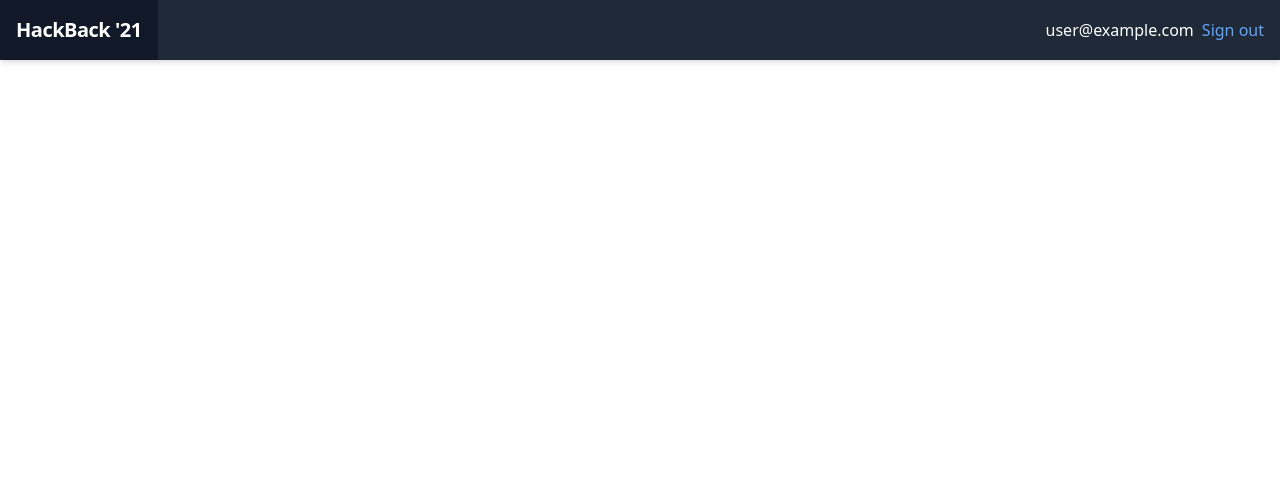
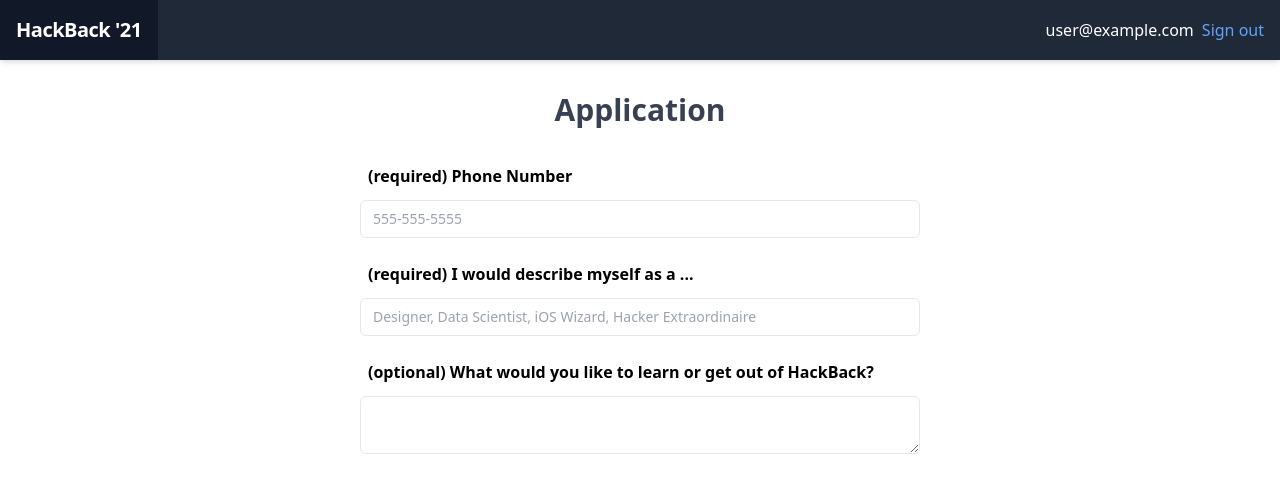
Before and after one commit to adityarathod/hackback, a Next.js app: page /application in a window 1280 px wide. Shown: the top 492 px of the page. Built offline with nearby package versions, Linux system fonts and the light colour scheme; no server answers; sample sign-in values are in the browser's storage.

Commit message:
Create TextQuestionInput component, test with sample questions in application form

```diff
--- /dev/null
+++ b/components/application-form.tsx
@@ -0,0 +1,19 @@
+import { FC } from 'react'
+import config from '../hackback.config'
+import { TextQuestion } from '../types/application'
+import { TextQuestionInput } from './question-inputs'
+
+const ApplicationForm: FC = () => {
+  const { applicationQuestions: questions } = config
+  return (
+    <div>
+      {questions
+        .filter(q => q.type === 'text')
+        .map((tq, idx) => (
+          <TextQuestionInput question={tq as TextQuestion} key={idx} />
+        ))}
+    </div>
+  )
+}
+
+export default ApplicationForm
--- /dev/null
+++ b/components/question-inputs.tsx
@@ -0,0 +1,69 @@
+import { FC, useEffect, useState } from 'react'
+import { TextQuestion } from '../types/application'
+
+interface TextQuestionInputProps {
+  question: TextQuestion
+}
+
+export const TextQuestionInput: FC<TextQuestionInputProps> = ({
+  question,
+}: TextQuestionInputProps) => {
+  const [text, setText] = useState('')
+  const [error, setError] = useState(null)
+  const [valRegex, setValRegex] = useState<RegExp>(null)
+  useEffect(() => {
+    if (question.validationRegex) {
+      setValRegex(new RegExp(question.validationRegex))
+    }
+  }, [question])
+  const change = e => setText(e.target.value)
+  const validate = e => {
+    if (question.required && e.target.value.length === 0) {
+      setError('This question cannot be blank.')
+    } else if (valRegex && !valRegex.test(e.target.value)) {
+      setError(question.validationFeedback ? question.validationFeedback : 'Invalid value.')
+    } else {
+      setError(null)
+    }
+  }
+  return (
+    <div className='py-3'>
+      <div className='mb-3'>
+        <label htmlFor={question.label} className='text-md font-semibold block px-2'>
+          {question.required ? '(required)' : '(optional)'} {question.label}
+        </label>
+        <label htmlFor={question.label} className='text-md font-semibold block px-2'>
+          {question.notice}
+        </label>
+        <label
+          htmlFor={question.label}
+          className='text-md font-semibold text-red-500 block my-1 px-2'>
+          {error}
+        </label>
+      </div>
+      {question.essay ? (
+        <textarea
+          placeholder={question.placeholder}
+          name={question.label}
+          required={question.required}
+          maxLength={question.charLimit}
+          onChange={change}
+          onBlur={validate}
+          value={text}
+          className='px-3 py-2 text-sm text-black placeholder-gray-400 border border-gray-200 w-full rounded-md'></textarea>
+      ) : (
+        <input
+          type='text'
+          placeholder={question.placeholder}
+          name={question.label}
+          maxLength={question.charLimit}
+          required={question.required}
+          onChange={change}
+          onBlur={validate}
+          value={text}
+          className='px-3 py-2 text-sm text-black placeholder-gray-400 border border-gray-200 w-full rounded-md'
+        />
+      )}
+    </div>
+  )
+}
--- a/pages/application.tsx
+++ b/pages/application.tsx
@@ -1,8 +1,10 @@
 import { FC } from 'react'
+import Head from 'next/head'
 import { useRouter } from 'next/router'
 import Navbar from '../components/navbar'
 import FullscreenLoader from '../components/fullscreen-loader'
 import useAuth from '../hooks/useAuth'
+import ApplicationForm from '../components/application-form'
 
 const Application: FC = () => {
   const { authInitialized, isAuth } = useAuth()
@@ -11,7 +13,16 @@ const Application: FC = () => {
   if (!isAuth) router.replace('/auth')
   return (
     <div>
+      <Head>
+        <title>HackBack: Authenticate</title>
+      </Head>
       <Navbar />
+      <main>
+        <div className='mx-auto max-w-xl mt-8 mb-4 px-2'>
+          <h1 className='title text-center font-bold text-3xl text-gray-700 mb-6'>Application</h1>
+          <ApplicationForm />
+        </div>
+      </main>
     </div>
   )
 }
```
